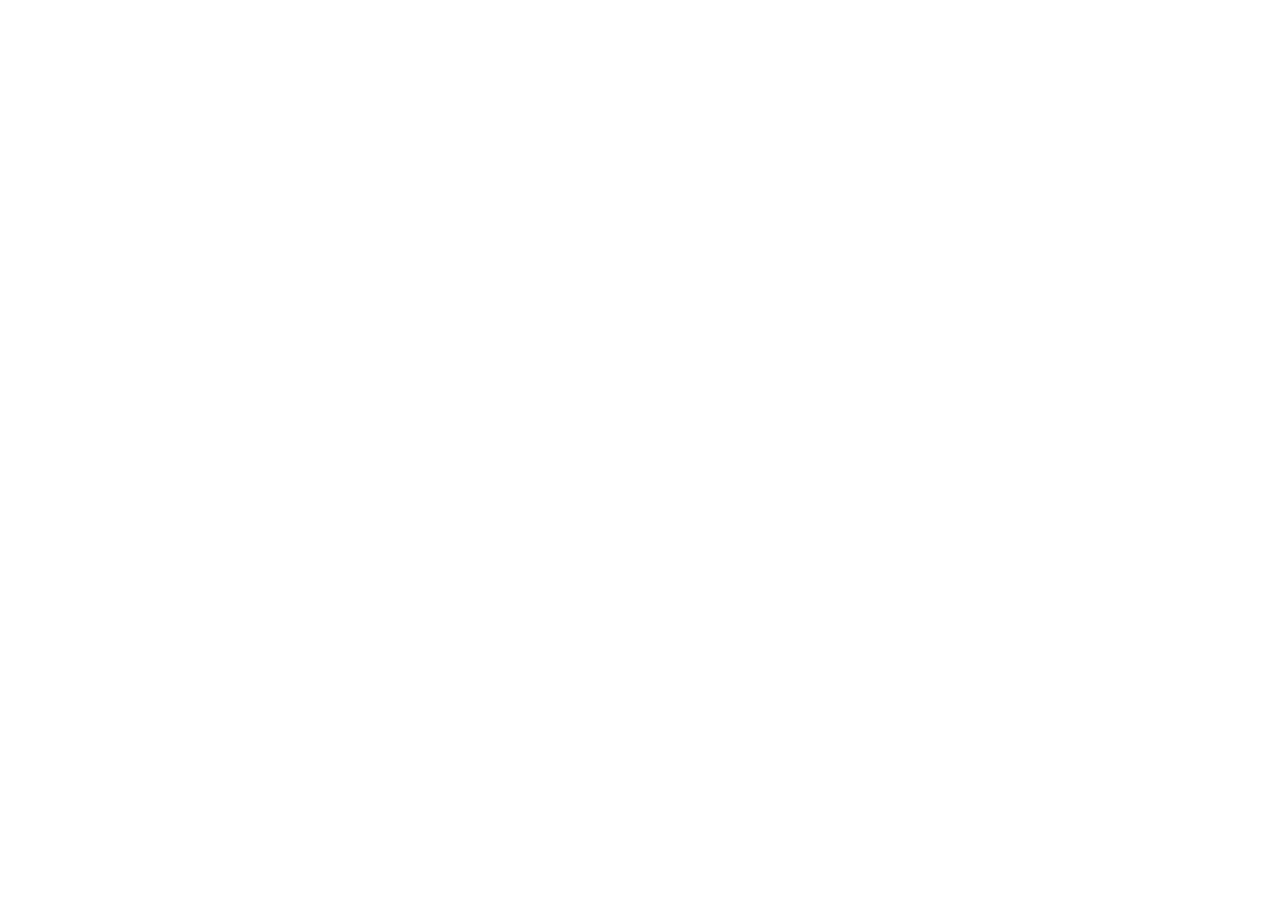
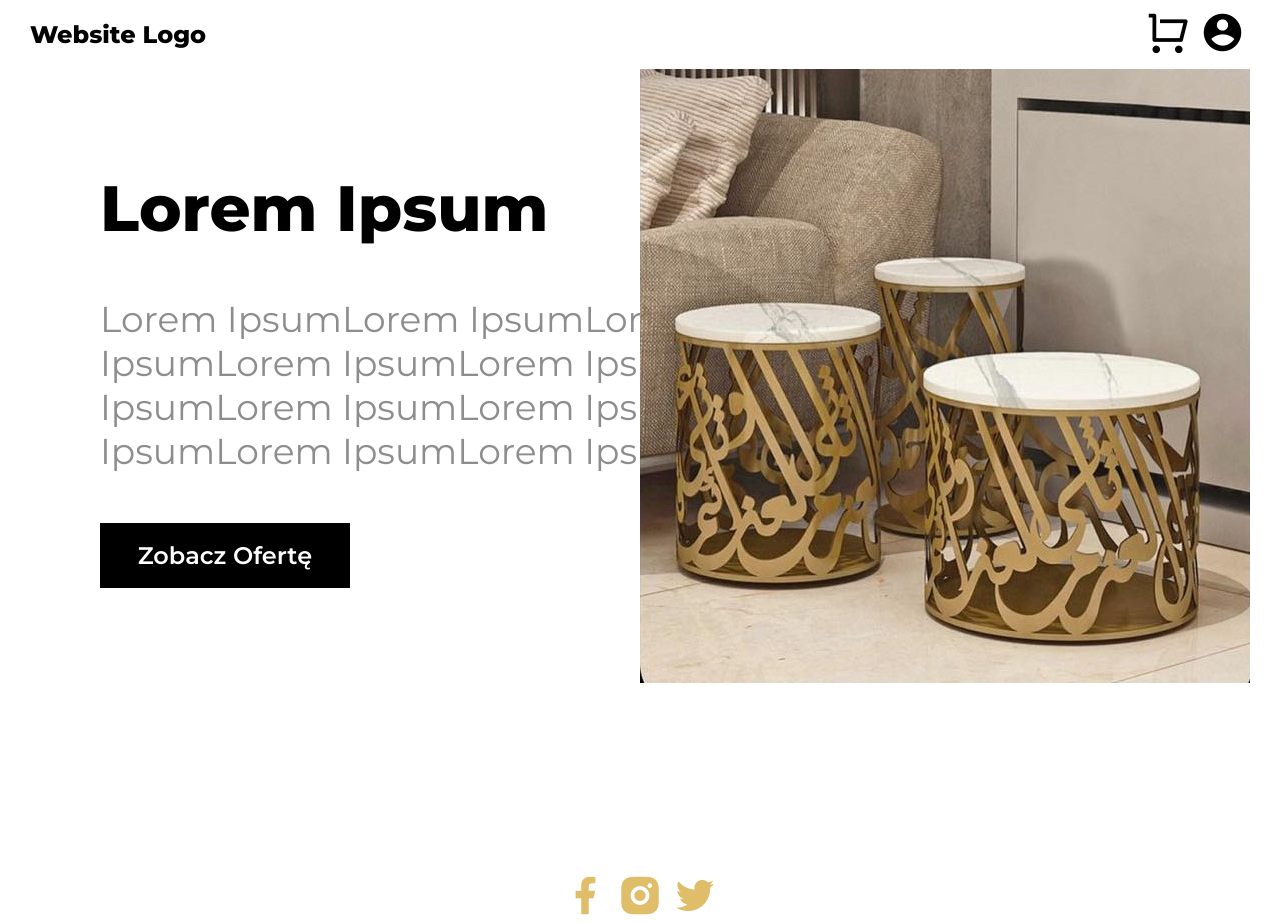
Before and after one commit to xdomsky/webstore, a Django app: page / in a window 1280 px wide. Before the commit the page is empty. Before the commit the page ends 800 px from the top, so only its background shows below. Run offline with Django 3.2, Linux system fonts and the light colour scheme.

Commit message:
frontend update

```diff
--- a/WebStore/Store/templates/Store/index.html
+++ b/WebStore/Store/templates/Store/index.html
@@ -2,25 +2,159 @@
 
 
 {% block title %}
-    (Nazwa firmy)
+(Nazwa firmy)
 {% endblock title %}
 
 
 {% block style %}
+<style>
+    @import url('https://fonts.googleapis.com/css2?family=Montserrat:ital,wght@0,100;0,200;0,300;0,400;0,500;0,600;0,800;0,900;1,700&display=swap');
 
+    :root {
+        --color-gold: #DFBD69;
+        --color-black: #000;
+        --color-white: #FFF;
+        --color-gray: #8D8D8D;
+    }
+
+    * {
+        margin: 0;
+        padding: 0;
+        box-sizing: border-box;
+        font-family: 'Montserrat', sans-serif;
+    }
+
+    i {
+        font-size: 45px;
+    }
+
+    .navbar {
+        color: var(--color-black);
+        width: 100%;
+        display: flex;
+        justify-content: space-between;
+        align-items: center;
+        transition: 0.5s;
+        padding: 10px 30px;
+        flex-wrap: wrap;
+    }
+
+    .navbar ul {
+        position: relative;
+        display: flex;
+        justify-content: center;
+        align-items: center;
+    }
+
+    .navbar ul li {
+        position: relative;
+        list-style: none;
+    }
+
+    .navbar ul li a {
+        position: relative;
+        margin: 0 5px;
+        text-decoration: none;
+    }
+
+    .container {
+        display: flex;
+    }
+
+    .left {
+        width: 50%;
+    }
+
+    .left .text {
+        width: 750px;
+        margin: 100px;
+    }
+
+    .left h1 {
+        font-weight: bold;
+        font-size: 64px;
+        margin-bottom: 50px;
+    }
+
+    .left p {
+        font-size: 36px;
+        color: var(--color-gray);
+    }
+
+    .left button {
+        margin-top: 50px;
+        background-color: var(--color-black);
+        color: var(--color-white);
+        outline: 0;
+        border: none;
+        width: 250px;
+        height: 65px;
+    }
+
+    .left button a {
+        font-weight: 600;
+        text-align: center;
+        vertical-align: middle;
+        font-size: 24px;
+    }
+
+    .right {
+        width: 50%;
+    }
+
+    .socials {
+        display: flex;
+        justify-content: center;
+        margin-top: 180px;
+    }
+
+    .socials i {
+        padding: 5px;
+        color: var(--color-gold);
+    }
+</style>
 {% endblock style %}
 
 
 {% block nav %}
-
+<div class="navbar">
+    <h1>Website Logo</h1>
+    <ul class="navul" id="navul">
+        <li><a><i class="ri-shopping-cart-line"></i></a></li>
+        <li><a><i class="ri-account-circle-fill"></i></a></li>
+    </ul>
+</div>
 {% endblock nav %}
 
 
 {% block content %}
-
+<div class="container">
+    <div class="left">
+        <div class="text">
+            <h1>Lorem Ipsum</h1>
+            <p>Lorem IpsumLorem IpsumLorem IpsumLorem IpsumLorem IpsumLorem IpsumLorem IpsumLorem IpsumLorem IpsumLorem
+                IpsumLorem Ipsum</p>
+            <button><a>Zobacz Ofertę</a></button>
+        </div>
+    </div>
+    <div class="right">
+        {% load static %}
+        <img src="{% static 'Store/gold-table.jpg' %}" alt="image">
+    </div>
+</div>
+<div class="socials">
+    <i class="ri-facebook-fill"></i>
+    <i class="ri-instagram-fill"></i>
+    <i class="ri-twitter-fill"></i>
+</div>
 {% endblock content %}
 
 
 {% block footer %}
 
 {% endblock footer %}
+
+{% block script %}
+<script>
+</script>
+{% endblock script %}
--- a/WebStore/Store/urls.py
+++ b/WebStore/Store/urls.py
@@ -1,7 +1,9 @@
 from django.urls import path
 from . import views
+from django.contrib.staticfiles.urls import staticfiles_urlpatterns
 
 app_name = 'Store'
 urlpatterns = [
     path('', views.index, name='index'),
 ]
+urlpatterns += staticfiles_urlpatterns()
--- a/WebStore/templates/base.html
+++ b/WebStore/templates/base.html
@@ -1,14 +1,17 @@
 <!DOCTYPE html>
 <html lang="en">
+
 <head>
     <meta charset="UTF-8">
     <meta http-equiv="X-UA-Compatible" content="IE=edge">
     <meta name="viewport" content="width=device-width, initial-scale=1.0">
+    <link href="https://cdn.jsdelivr.net/npm/remixicon@2.5.0/fonts/remixicon.css" rel="stylesheet">
     <title>{% block title %}{% endblock title %}</title>
     {% block style %}
 
     {% endblock style %}
 </head>
+
 <body>
     <nav>
         {% block nav %}
@@ -25,5 +28,11 @@
 
         {% endblock footer %}
     </footer>
+
+    {% block script %}
+
+    {% endblock script %}
+
 </body>
+
 </html>
```
Also changed, not shown: WebStore/Store/static/Store/gold-table-2.png (added), WebStore/Store/static/Store/gold-table.jpg (added), WebStore/Store/static/Store/gray-table-2.png (added), WebStore/Store/static/Store/gray-table.jpg (added).
